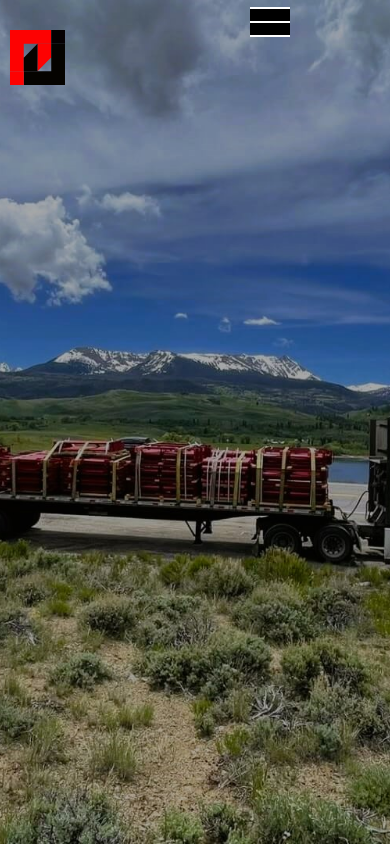
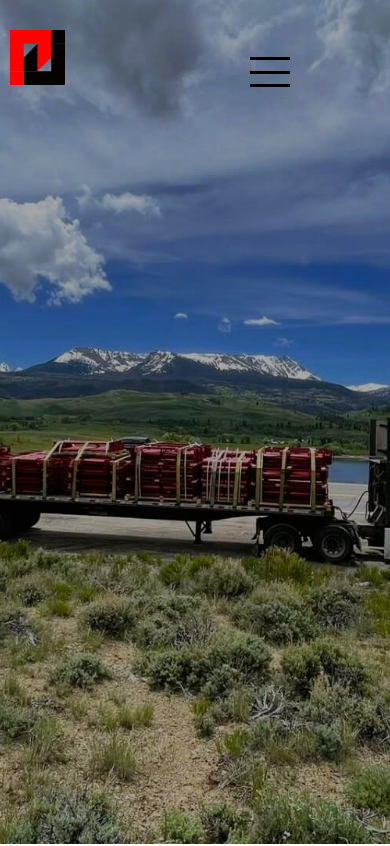
Before and after one commit to TatianaOsipova/Atex_Group, a plain HTML site: page index.html in a window 390 px wide. Shown: the top 846 px of the page. Drawn offline with nearby package versions, Linux system fonts and the light colour scheme.

Commit message:
feat: correct burger-menu

```diff
--- a/css/style.css
+++ b/css/style.css
@@ -356,7 +356,6 @@ img{
     border-radius: 8px;
     opacity: 1;
     transform: scale(1.5);
-
 }
 
 .swiper {
@@ -460,7 +459,6 @@ img{
 }
 
 @media (max-width: 1000px) {
-
     .header,
     .about,
     .customers,
@@ -515,33 +513,6 @@ img{
     }
 }
 
-/* @media(max-width: 930px) {
-    .advantages-inner__row {
-      flex-wrap: wrap;
-      justify-content: center;
-      margin-bottom: 50px;
-    }
-
-    .advantages__title {
-      position: static;
-    }
-
-    .advantages-descr {
-      text-align: center;
-    }
-
-    .advantages__text {
-      margin: 25px auto;
-      padding-left: 0;
-    }
-
-    .advantages-inner__row--mobile .advantages-descr {
-      order: -1;
-      display: flex;
-      flex-direction: column-reverse;
-    }
-  } */
-
 @media (max-width: 700px) {
     .menu__btn {
         display: inline-block;
@@ -549,10 +520,10 @@ img{
         height: 30px;
         border: none;
         padding: 0;
-        background-color: #000000;
+        background-color: inherit;
         position: absolute;
         right: 100px;
-        top: 7px;
+        top: 57px;
     }
 
     .menu__btn::after,
@@ -561,8 +532,8 @@ img{
         position: absolute;
         width: 100%;
         left: 0;
-        height: 2px;
-        background-color: #fff;
+        height: 3px;
+        background-color: #000;
     }
 
     .menu__btn::before {
@@ -575,14 +546,14 @@ img{
 
     .menu__btn span {
         display: block;
-        height: 2px;
-        background-color: #fff;
+        height: 3px;
+        background-color: #000;
     }
 
     .menu__list {
         transform: translateY(-280%);
         display: block;
-        background-color: #886239;
+        background-color: #0b0b0b;
         padding: 10px 0;
         text-align: center;
         transition: all 3s;
```
